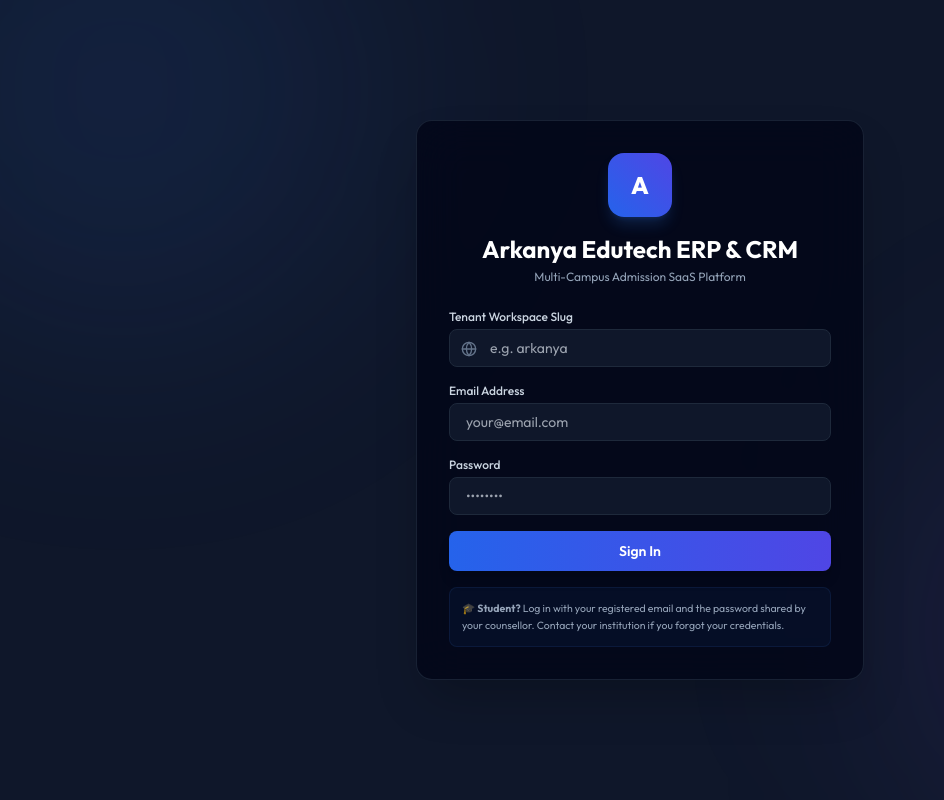
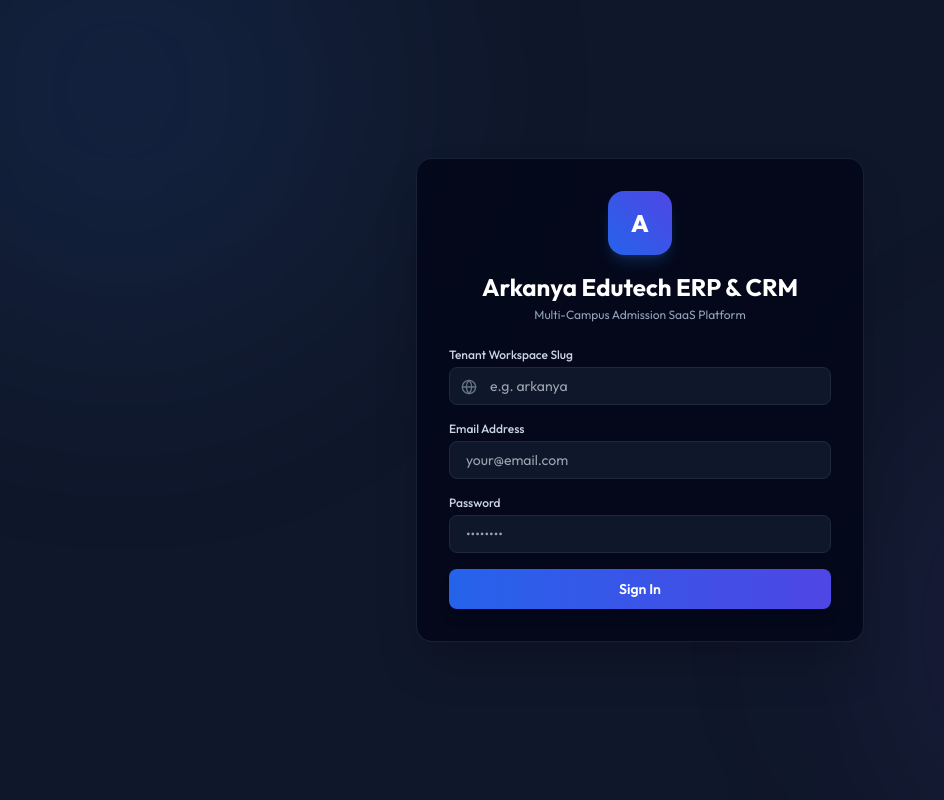
Before and after one commit to Raushansingh-s/arkanya-crm, a React (Vite) app in the folder frontend/: page / in a window 1280 px wide. Shown: the whole page, without its empty margins (0-944 px from the left). Built offline with nearby package versions, Linux system fonts and the light colour scheme.

Commit message:
security: completely remove student portal info box from login screen

```diff
--- a/frontend/src/App.tsx
+++ b/frontend/src/App.tsx
@@ -892,9 +892,6 @@ export default function App() {
             </button>
           </form>
 
-          <div className="mt-4 p-3 bg-blue-500/5 border border-blue-500/10 rounded-lg text-[10.5px] text-slate-400 leading-relaxed">
-            🎓 <strong>Student?</strong> Log in with your registered email and the password shared by your counsellor. Contact your institution if you forgot your credentials.
-          </div>
         </div>
       </div>
     );
```
